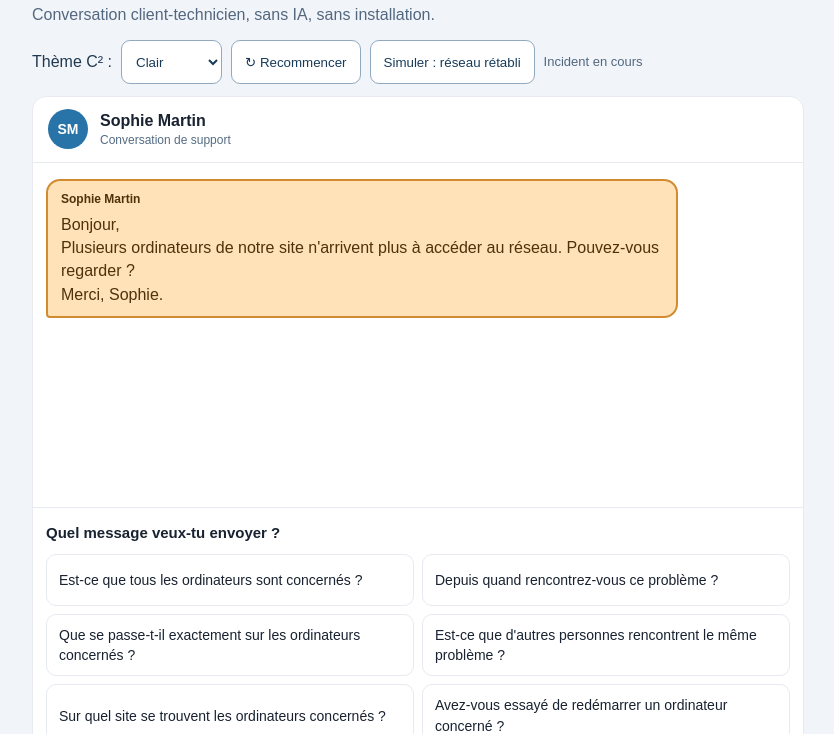
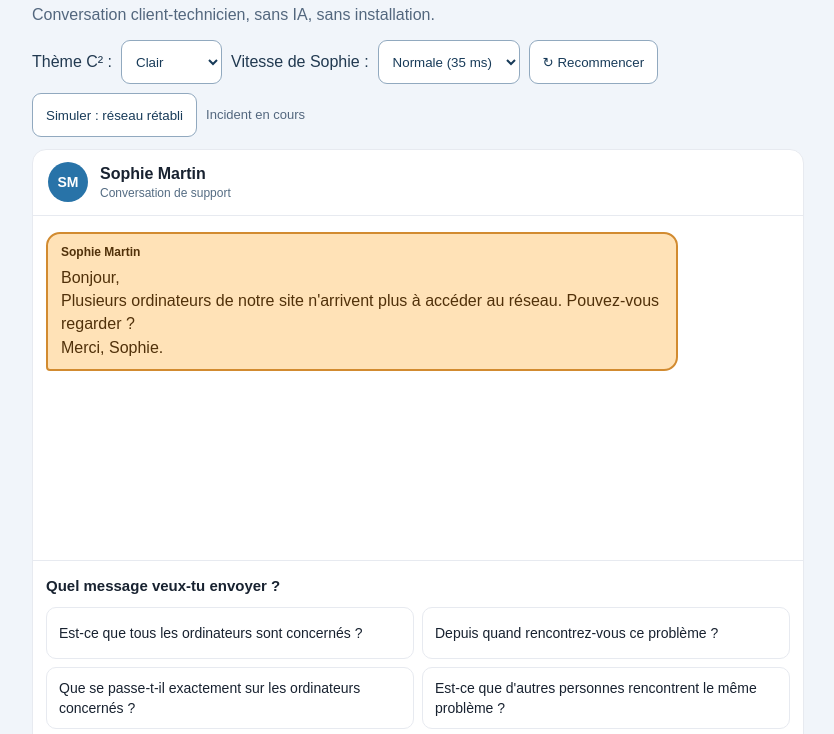
Before and after one commit to chaoli22000bzh/chatcore, a plain HTML site: page index.html in a window 1280 px wide. Shown: the part 62-796 px from the top of the page, without its empty margins (222-1056 px from the left). Drawn offline with Linux system fonts and the light colour scheme.

Commit message:
Ajouter sélecteur Lent Normal Rapide dans le labo ChatCore

```diff
--- a/index.html
+++ b/index.html
@@ -23,7 +23,7 @@ html[data-ctp-theme="80"] .intro,html[data-ctp-theme="80"] .status,html[data-ctp
 </style></head>
 <body><main>
 <h1>ChatCore <small>V0.1</small></h1><p class="intro">Conversation client-technicien, sans IA, sans installation.</p>
-<div class="toolbar"><label for="theme-test">Thème C² :</label><select id="theme-test" aria-label="Prévisualisation du thème C²"><option value="pure">Clair</option><option value="dark">Sombre</option><option value="neon">TRON</option><option value="space">Star Wars</option><option value="80">Minitel 80</option></select><button id="reset" type="button">↻ Recommencer</button><button id="technical" type="button">Simuler : réseau rétabli</button><span id="state" class="status">Incident en cours</span></div>
+<div class="toolbar"><label for="theme-test">Thème C² :</label><select id="theme-test" aria-label="Prévisualisation du thème C²"><option value="pure">Clair</option><option value="dark">Sombre</option><option value="neon">TRON</option><option value="space">Star Wars</option><option value="80">Minitel 80</option></select><label for="speed-test">Vitesse de Sophie :</label><select id="speed-test" aria-label="Vitesse de frappe de Sophie"><option value="slow">Lente (65 ms)</option><option value="normal" selected>Normale (35 ms)</option><option value="fast">Rapide (15 ms)</option></select><button id="reset" type="button">↻ Recommencer</button><button id="technical" type="button">Simuler : réseau rétabli</button><span id="state" class="status">Incident en cours</span></div>
 <div id="chat" aria-label="Conversation avec Sophie"></div>
 <p class="info">Le sélecteur de thème sert uniquement à cette page de test. Dans C², ChatCore suit automatiquement le thème déjà sélectionné, même si celui-ci change pendant le dépannage.</p>
 <p class="info">Le bouton « Simuler : réseau rétabli » représente un événement reçu de R2D3. Il ne répare aucun vrai réseau : il modifie uniquement l'état du scénario de démonstration. Le chat reste actif. Pose ensuite la question « Sophie, est-ce que les ordinateurs accèdent maintenant au réseau ? » pour constater la différence.</p>
@@ -32,6 +32,8 @@ html[data-ctp-theme="80"] .intro,html[data-ctp-theme="80"] .status,html[data-ctp
 <script src="./v0.1/chatcore.js"></script><script src="./v0.1/chatcore-ui.js"></script><script src="./demo/scenario-dhcp.js"></script>
 <script>
 const ui=ChatCoreUI.mount('#chat',ChatCoreDemo);
+const speedTest=document.getElementById('speed-test');
+speedTest.addEventListener('change',()=>ui.setTypingSpeed(speedTest.value));
 const themeTest=document.getElementById('theme-test');
 document.documentElement.dataset.ctpTheme=themeTest.value;
 themeTest.addEventListener('change',()=>{document.documentElement.dataset.ctpTheme=themeTest.value;});
```
